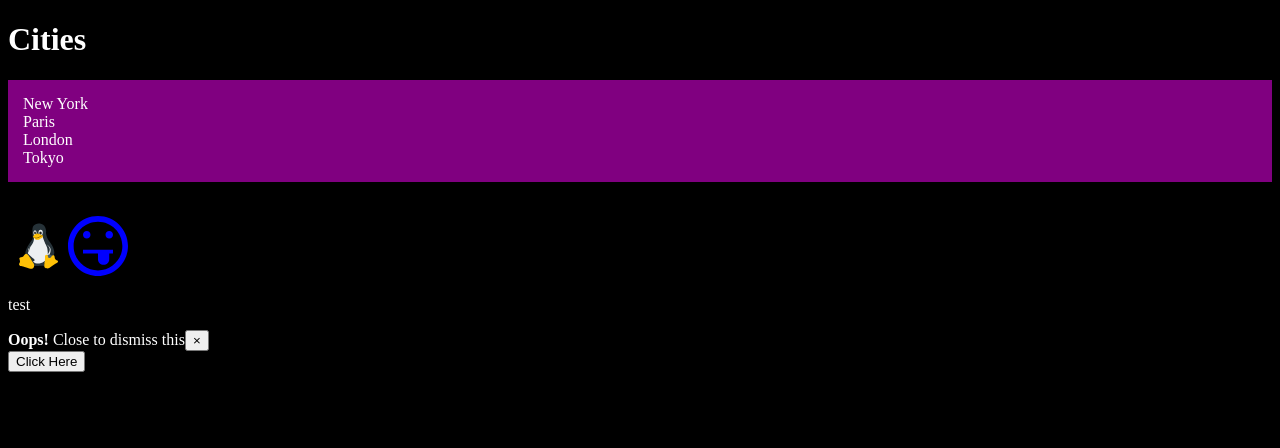
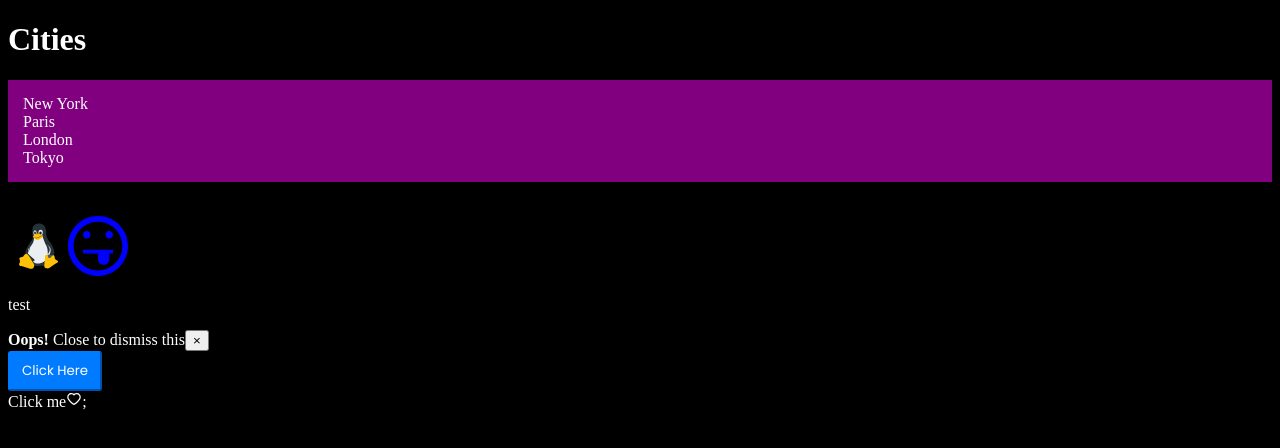
Before and after one commit to RiFactor/mosh-react-18-app, a React (Vite) app: page / in a window 1280 px wide. Shown: the top 448 px of the page. Built offline with nearby package versions, Linux system fonts and the light colour scheme.

Commit message:
What: - Like Component - button style

```diff
--- a/src/App.tsx
+++ b/src/App.tsx
@@ -1,8 +1,9 @@
 import ListGroup from "./components/ListGroup";
-import Alert from "./components/Alert";
+import Alert from "./components/Alert"; // QUESTION -- want to use absolute referencencing
 import Button from "./components/Button";
 import { MouseEvent } from "react";
 import { useState } from "react";
+import Like from "./components/Like";
 import "./App.css";
 
 const App = () => {
@@ -31,6 +32,11 @@ const App = () => {
     // showAlert ? setShowAlert(false) : setShowAlert(true);
   };
 
+  const handleLike = () => {
+    console.log("clicked");
+    return true;
+  };
+
   return (
     <div>
       <ListGroup
@@ -45,7 +51,7 @@ const App = () => {
       )}
 
       <Button
-        buttonType="danger"
+        buttonType="primary"
         onClick={(event: MouseEvent) => {
           handleShowAlert();
           handlePrimaryButtonClick(event);
@@ -53,6 +59,7 @@ const App = () => {
       >
         Click Here
       </Button>
+      <Like onClick={handleLike} />
     </div>
   );
 };
--- a/src/components/Button.tsx
+++ b/src/components/Button.tsx
@@ -1,6 +1,7 @@
 // rafce NTS: shortcut
 import { MouseEvent } from "react";
 import classNames from "classnames";
+import "../styles/btn.css"; // QUESTION -- Is this  method OK or prefer to "import styles from ''", https://codewithmosh.com/courses/ultimate-react-part1/lectures/45915380
 
 interface IProps {
   buttonType?:
--- /dev/null
+++ b/src/components/Like.tsx
@@ -0,0 +1,20 @@
+import { useState } from "react";
+import { AiOutlineHeart } from "react-icons/ai";
+import { AiFillHeart } from "react-icons/ai";
+
+interface IProps {
+  onClick: () => boolean;
+}
+
+const Like = ({ onClick }: IProps) => {
+  const [isLiked, setisLiked] = useState(false);
+
+  return (
+    <div onClick={onClick}>
+      Click me
+      {isLiked ? <AiFillHeart /> : <AiOutlineHeart />};
+    </div>
+  );
+};
+
+export default Like;
--- /dev/null
+++ b/src/styles/btn.css
@@ -0,0 +1,25 @@
+@import url("https://fonts.googleapis.com/css2?family=Poppins:wght@400;700&display=swap");
+
+.btn {
+    background-color: red;
+    color: #fff;
+    border-radius: 3px;
+    font-family: Poppins;
+    padding: 8px 12px;
+}
+
+.btn:hover {
+    background-color: gray;
+    color: #fff;
+    border-color: black;
+}
+
+.btn-primary {
+    background-color:#007bff;
+    border-color: #007bff;
+}
+
+.btn-primary:hover {
+    background-color: #0069d9;
+    border-color: #0062cc;
+}
--- a/tsconfig.json
+++ b/tsconfig.json
@@ -14,7 +14,8 @@
     "resolveJsonModule": true,
     "isolatedModules": true,
     "noEmit": true,
-    "jsx": "react-jsx"
+    "jsx": "react-jsx",
+    "baseUrl": "./src"
   },
   "include": ["src"],
   "references": [{ "path": "./tsconfig.node.json" }]
```
